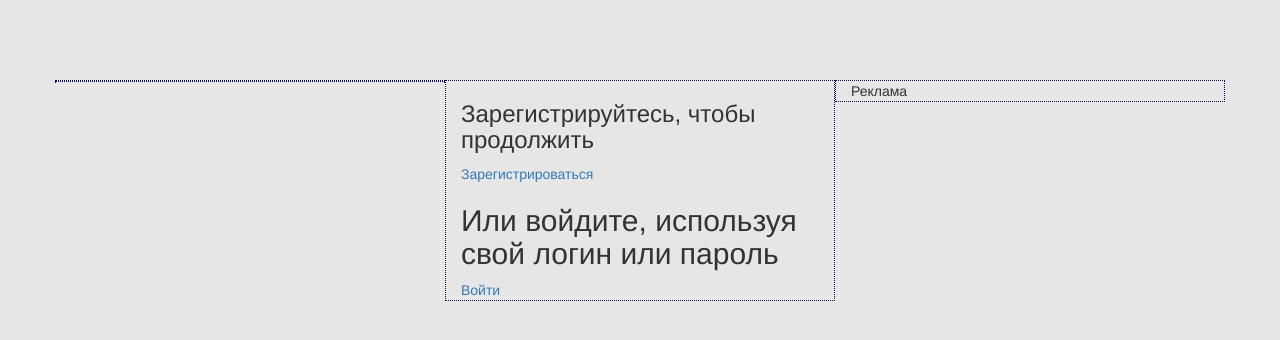
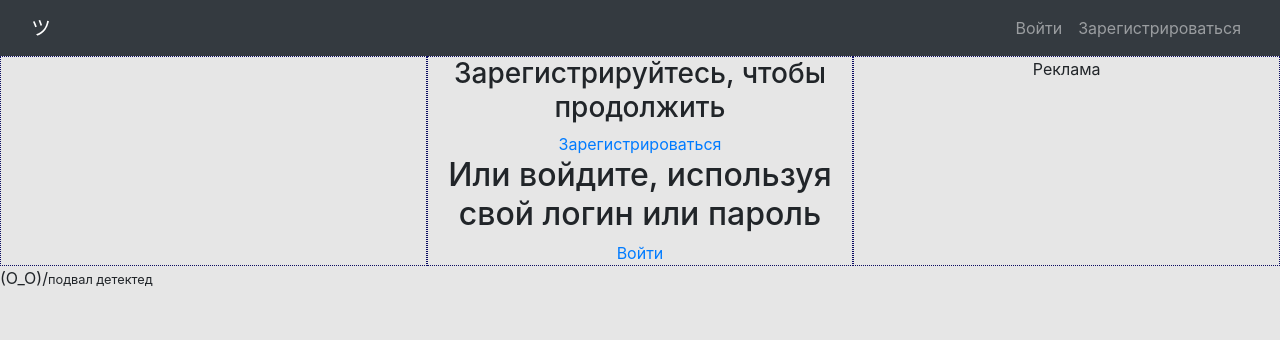
Before and after one commit to Denizz/linko, a Django app: page / in a window 1280 px wide. Shown: the top 340 px of the page. Run offline with Django 3.2, Linux system fonts and the light colour scheme; some libraries are stand-ins or nearby versions.

Commit message:
bootstrap styles added

```diff
--- a/links/forms.py
+++ b/links/forms.py
@@ -19,6 +19,11 @@ class SearchForm(forms.Form):
 class LoginForm(forms.Form):
     username = forms.CharField(label='Логин', required=True)
     password = forms.CharField(label='Пароль', required=True, widget=forms.PasswordInput)
+    def __init__(self, *args, **kwargs):
+        super(LoginForm, self).__init__(*args, **kwargs)
+        self.fields['username'].widget.attrs.update({'class': 'form-control'})
+        self.fields['password'].widget.attrs.update({'class': 'form-control'})
+
 
 
 class SignUpForm(UserCreationForm):
--- a/links/templates/links/add.html
+++ b/links/templates/links/add.html
@@ -6,6 +6,6 @@
             {{ form.as_p }}
             <button type="submit" class="save btn btn-default">Сохранить</button>
         </form>
-    <a href="{% url 'userpage'%}">Вернуться на свою страницу</a>
+    <div class="back-div"><a href="{% url 'userpage' %}" class="back-link"><b>⇦ Вернуться в профиль</b></a></div>
 </div>
 {% endblock %}
--- a/links/templates/links/base.html
+++ b/links/templates/links/base.html
@@ -2,27 +2,42 @@
 <html lang="ru">
 <head>
     <title>Коллекция ваших интересных ссылок</title>
-    <link rel="stylesheet" href="//maxcdn.bootstrapcdn.com/bootstrap/3.2.0/css/bootstrap.min.css">
-    <link rel="stylesheet" href="//maxcdn.bootstrapcdn.com/bootstrap/3.2.0/css/bootstrap-theme.min.css">
+    <script src="https://code.jquery.com/jquery-3.2.1.slim.min.js" integrity="sha384-KJ3o2DKtIkvYIK3UENzmM7KCkRr/rE9/Qpg6aAZGJwFDMVNA/GpGFF93hXpG5KkN" crossorigin="anonymous"></script>
+    <script src="https://cdnjs.cloudflare.com/ajax/libs/popper.js/1.12.9/umd/popper.min.js" integrity="sha384-ApNbgh9B+Y1QKtv3Rn7W3mgPxhU9K/ScQsAP7hUibX39j7fakFPskvXusvfa0b4Q" crossorigin="anonymous"></script>
+    <link rel="stylesheet" href="https://maxcdn.bootstrapcdn.com/bootstrap/4.0.0/css/bootstrap.min.css" integrity="sha384-Gn5384xqQ1aoWXA+058RXPxPg6fy4IWvTNh0E263XmFcJlSAwiGgFAW/dAiS6JXm" crossorigin="anonymous">
+    <script src="https://maxcdn.bootstrapcdn.com/bootstrap/4.0.0/js/bootstrap.min.js" integrity="sha384-JZR6Spejh4U02d8jOt6vLEHfe/JQGiRRSQQxSfFWpi1MquVdAyjUar5+76PVCmYl" crossorigin="anonymous"></script>
     <link rel="stylesheet" href="{% static 'css/styles.css' %}">
     <meta charset="UTF-8" name="viewport" content="width=device-width, initial-scale=1">
 
-
 </head>
 <body>
-<div class="header">
-    <div class="row">
-        <div class="col">
-    {% if user.is_authenticated %}
-            <a href="{% url 'logout' %}" align="right" class="header-top"><h4><br>ツ {{user }}&nbsp;выйти</b></h4></a>
+<nav class="navbar navbar-expand-md navbar-dark bg-dark sticky-top">
+    <div class="container-fluid">
+        <a class="navbar-brand" href="{% url 'index' %}">ツ</a>
+        <button class="navbar-toggler" type="button" data-toggle="collapse" data-target="#navbarResponsive">
+            <span class="navbar-toggler-icon"></span>
+        </button>
+        <div class="collapse navbar-collapse" id="navbarResponsive">
+            <ul class="navbar-nav ml-auto">
+                <li class="nav-item">
+                        {% if user.is_authenticated %}
+                    <a class="nav-link active" href="{% url 'logout' %}">{{user }}, выйти</a>
+                </li>
+                <li class="nav-item">
+                        {% else %}
+                    <a class="nav-link" href="{% url 'login' %}">Войти</a>
+                </li>
+                <li class="nav-item">
+                    <a class="nav-link" href="{% url 'signup' %}">Зарегистрироваться</a>
+                        {% endif %}
+                </li>
+            </ul>
+        </div>
+    </div>
 
-
-    {% endif %}
-    </div>
-</div>
-</div>
-
+</nav>
             {% block content %}
             {% endblock %}
+<footer> (О_О)/<small>подвал детектед</small></footer>
 </body>
 </html>
--- a/links/templates/links/index.html
+++ b/links/templates/links/index.html
@@ -1,15 +1,15 @@
 {% extends 'links/base.html' %}
 {% block content %}
-<div class="container">
+<div class="container-fluid  padding">
     <div class="content">
-        <div class="row">
+        <div class="row welcom text-center">
             <div class="col-sm-4">
 
             </div>
             <div class="col-sm-4">
                 {% if user.is_authenticated %}
-                <p>Добро пожаловать, {{user}}!</p>
-                <a href="{% url 'userpage' %}">Перейти в акаунт</a>
+                <h4>Добро пожаловать, {{user}}!</h4>
+                <a class="link" href="{% url 'userpage' %}">Перейти в акаунт</a>
                 {% else %}
                 <h3>Зарегистрируйтесь, чтобы продолжить</h3>
                 <a href="{% url 'signup' %}">Зарегистрироваться</a>
--- a/links/templates/links/list.html
+++ b/links/templates/links/list.html
@@ -3,10 +3,11 @@
 
 {% block content %}
 {% if user.is_authenticated %}
-<div class="container">
+<div class="container-fluid">
     <a href="{% url 'add' %}" class="link">✚ Добавить</a>
     <br>
     {% if not links %}
+
     <h4>Ничего не найдено (•̪●)</h4>
     {% endif %}
     {% for link in links %}
--- a/links/templates/links/remove.html
+++ b/links/templates/links/remove.html
@@ -1,13 +1,15 @@
 {% extends 'links/base.html' %}
 {% block content %}
+<div class="container">
 <p>{{msg}}</p>
 {% if sts == 1 %}
     <form method="post">
         {% csrf_token %}
     <input type="hidden">
-    <button type="submit">Удалить</button>
+    <button type="submit" class="btn btn-primary submit-button">Удалить</button>
 </form>
 {% endif %}
 
-<a href="{% url 'list' %}">Закрыть</a>
+    <div class="back-div"><a href="{% url 'userpage' %}" class="back-link"><b>⇦ Вернуться к списку ссылок</b></a></div>
+</div>
 {% endblock %}
--- a/links/templates/registration/login.html
+++ b/links/templates/registration/login.html
@@ -3,10 +3,12 @@
 {% block title %}Login{% endblock %}
 
 {% block content %}
+<div class="container-fluid">
   <h2>Login</h2>
   <form method="post">
     {% csrf_token %}
     {{ form.as_p }}
-    <button type="submit">Login</button>
+    <button type="submit" class="btn btn-primary btn-submit">Login</button>
   </form>
+  </div>
 {% endblock %}
--- a/links/views.py
+++ b/links/views.py
@@ -8,16 +8,15 @@ from django.shortcuts import render, redirect
 from django.db.models import Q
 
 
-
 def index(request):
     form = LoginForm()
     return TemplateResponse(request, 'links/index.html', {'form': form})
 
 
-# Create your views here.
 def list(request):
     links = Link.objects.filter(created_date__lte=timezone.now()).filter(author=request.user).order_by('-created_date')
     return TemplateResponse(request, 'links/list.html', {'links': links})
+
 
 def tagview(request, tag):
     links = Link.objects.filter(author=request.user).filter(taglist__icontains=tag).order_by('-created_date')
@@ -32,7 +31,6 @@ def search(request):
             return TemplateResponse(request, 'links/list.html', {'links': links})
     else:
         return TemplateResponse(request, 'links/list.html', {'links': "Не найдено"})
-
 
 
 def userpage(request):
@@ -79,12 +77,14 @@ def add(request):
 def logout(request):
     logout(request)
 
+
 def remove(request, pk):
     if request.method == 'POST':
         Link.objects.get(id=pk).delete()
         return  TemplateResponse(request, 'links/remove.html', {'msg': 'Ссылка навсегда удалена', 'sts': 0})
     else:
         return TemplateResponse(request, 'links/remove.html', {'msg': 'Подтвердить удаление:', 'sts': 1})
+
 
 def signup(request):
     if request.method == 'POST':
```
Also changed, not shown: links/templates/links/userpage.html (+6 -4 lines).
